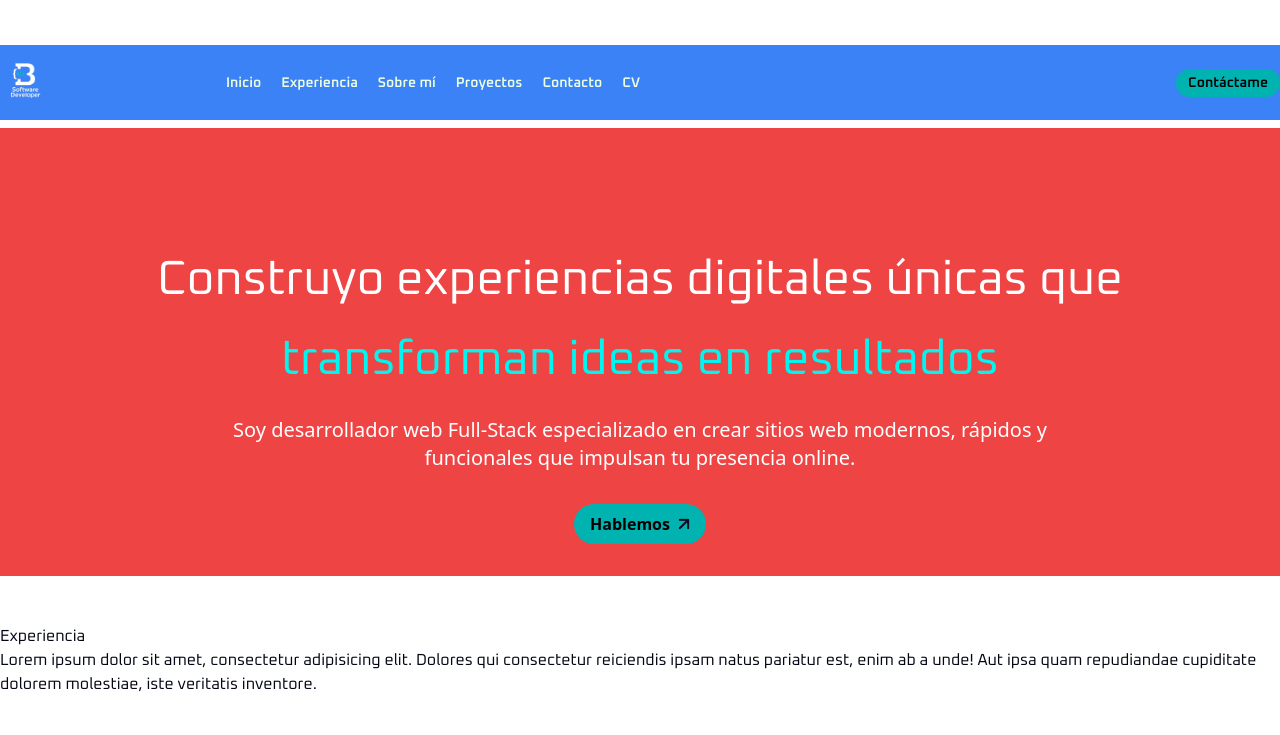
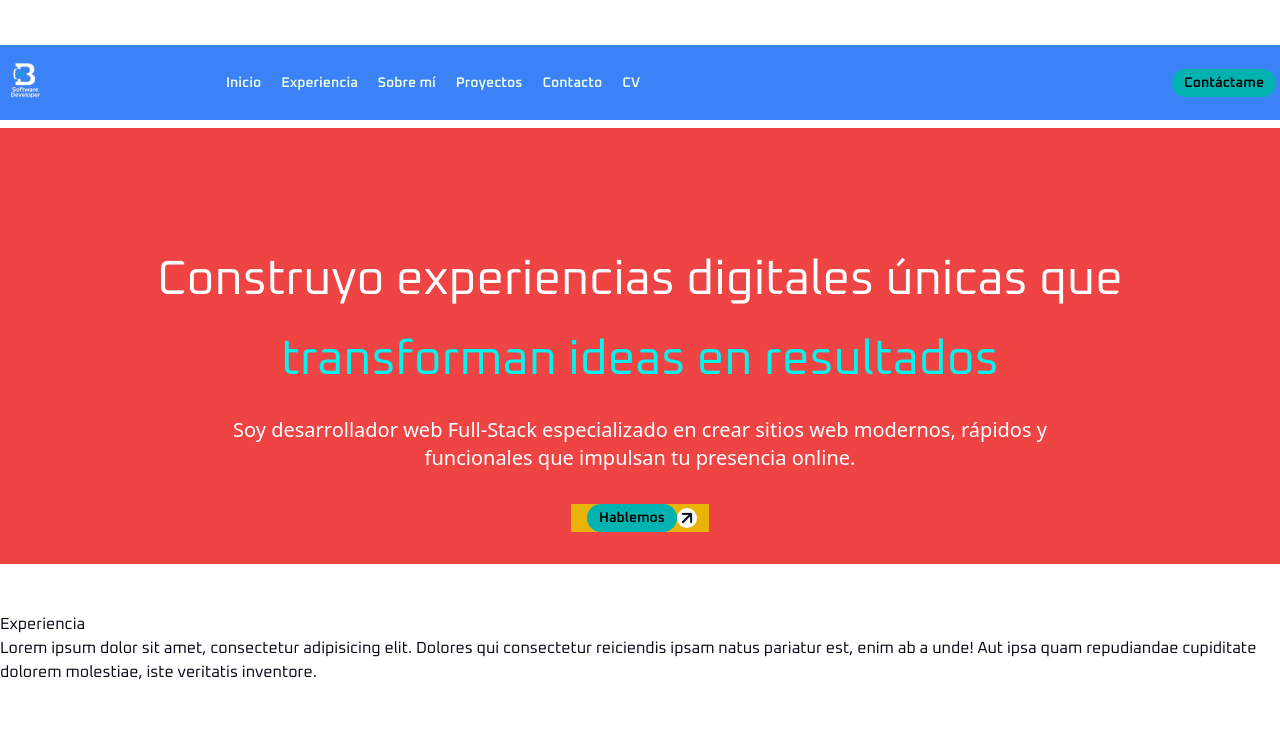
Before and after one commit to Byron-115/my-portfolio, a Next.js app: page / in a window 1280 px wide. Shown: the top 735 px of the page. Built offline with nearby package versions, Linux system fonts and the light colour scheme.

Commit message:
fix: improved buttons

```diff
--- a/src/components/elements/SolidButton.tsx
+++ b/src/components/elements/SolidButton.tsx
@@ -6,7 +6,7 @@ interface SolidButtonProps extends React.ButtonHTMLAttributes<HTMLButtonElement>
 
 const SolidButton: React.FC<SolidButtonProps> = ({ children, ...props }) => (
     <button
-        className={"bg-[#00B3B0] text-black font-semibold rounded-full px-3 h-7 text-sm transition-colors hover:bg-[#aefffd] focus:outline-none cursor-pointer"}
+        className={"bg-[#00B3B0] text-black font-semibold rounded-full px-3 h-7 text-sm transition-colors transition-transform duration-200 hover:bg-[#aefffd] focus:outline-none cursor-pointer hover:scale-105"}
         {...props}
     >
         {children}
--- a/src/components/organisms/HeaderDesktop.tsx
+++ b/src/components/organisms/HeaderDesktop.tsx
@@ -78,7 +78,7 @@ const HeaderDesktop: React.FC<HeaderDesktopProps> = ({ setHeaderOffset }) => {
                                 ))}
                             </nav>
                         </div>
-                        <div className="flex-shrink-0">
+                        <div className="flex-shrink-0 pr-1">
                             <SolidButton>Contáctame</SolidButton>
                          </div>
                     </div>
--- a/src/components/organisms/HeroSection.tsx
+++ b/src/components/organisms/HeroSection.tsx
@@ -1,5 +1,6 @@
 import React from "react";
 import Image from "next/image";
+import SolidButton from "../elements/SolidButton";
 
 
 const HeroSection: React.FC = () => (
@@ -16,11 +17,9 @@ const HeroSection: React.FC = () => (
             Soy desarrollador web Full-Stack especializado en crear sitios web modernos, rápidos y funcionales que impulsan tu presencia online.
           </p>
 
-          <button
-            className="h-10 bg-[#00B3B0] hover:bg-[#aefffd] text-black use-system-font font-semibold rounded-full flex items-center justify-center pl-4 pr-3 gap-1 transition-colors cursor-pointer"
-          >
-            Hablemos
-            <span className="flex items-center justify-center self-center">
+        <div className="pl-4 pr-3 bg-yellow-500 flex flex-row justify-between items-center">
+          <SolidButton>Hablemos</SolidButton>
+            <span className="flex items-center justify-center self-center bg-white rounded-full w-5 h-5">
               <Image
                 src="/assets/icon-arrow-up-right.png"
                 alt="Arrow Right Icon"
@@ -28,7 +27,8 @@ const HeroSection: React.FC = () => (
                 height={20}
                 />
             </span>
-          </button>
+
+        </div>
       </div>
   </section>
 );
```
